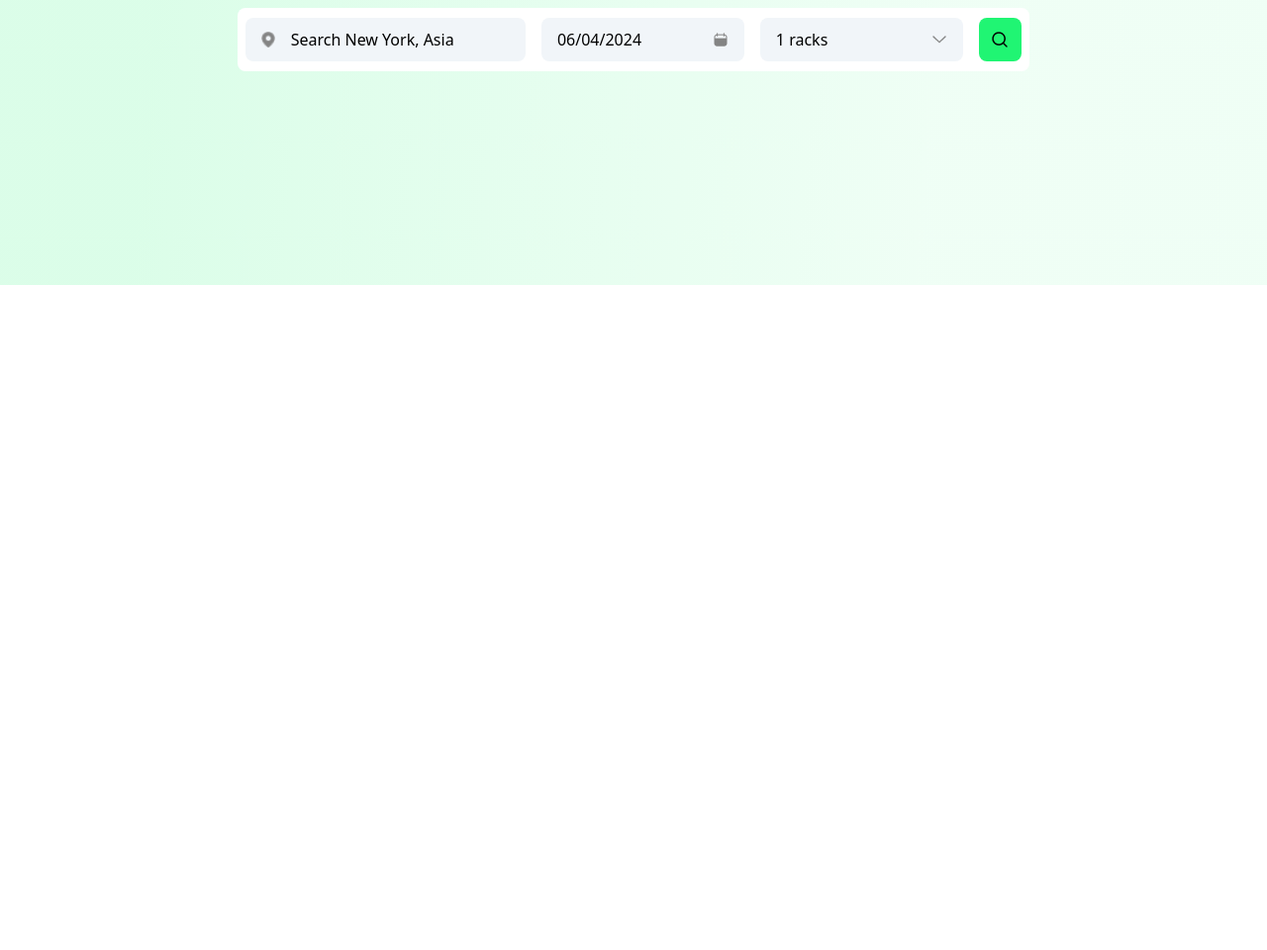
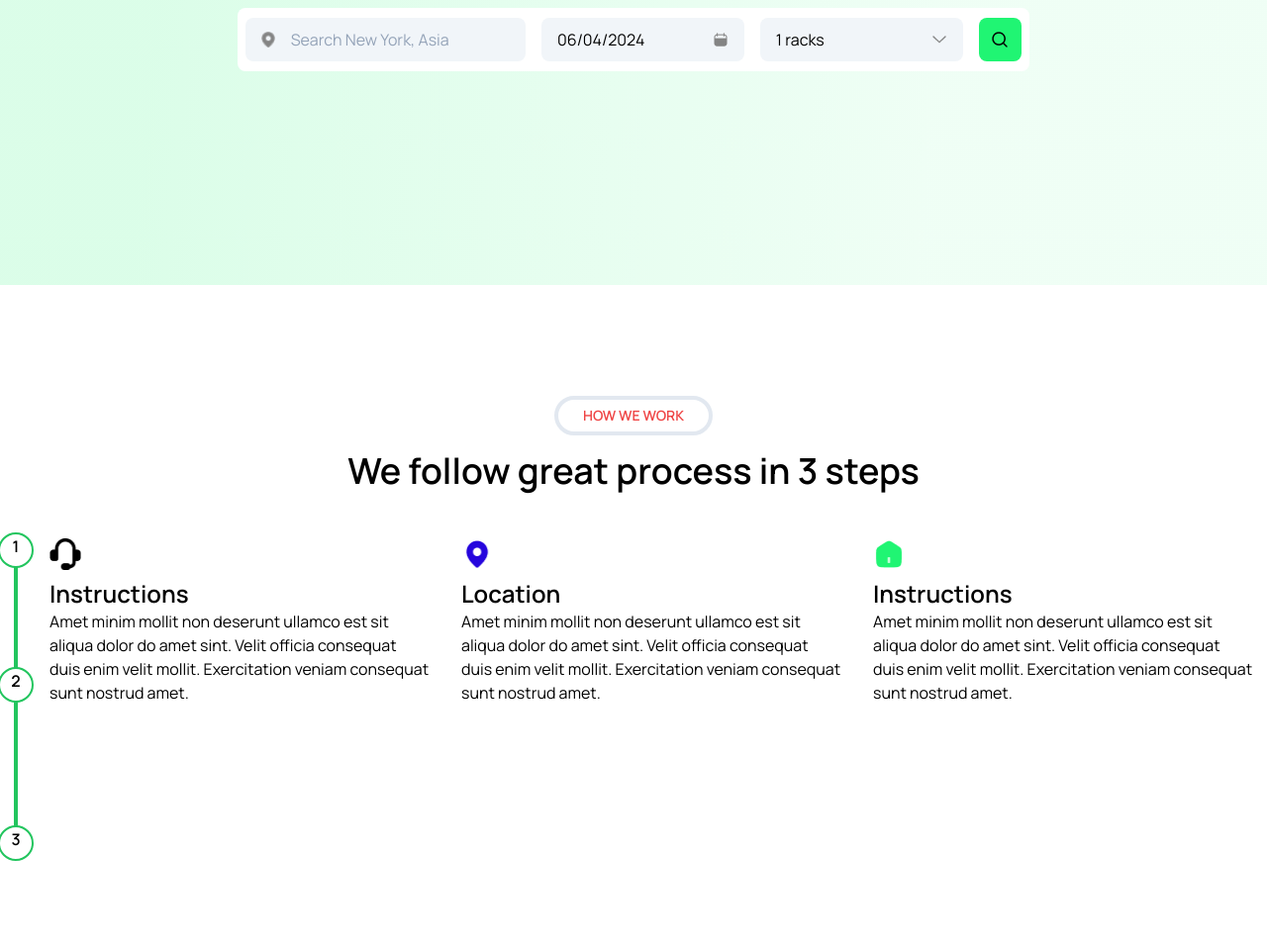
Before and after one commit to saddam-khan-dev/Figma-Design-Tailwind, a website built with Vite: page Home.html in a window 1280 px wide. Shown: the part 416-1376 px from the top of the page at 99% size. Before the commit the page ends 800 px from the top, so only its background shows below. Built offline with nearby package versions, Linux system fonts and the light colour scheme.

Commit message:
working on timeline

```diff
--- a/Home.html
+++ b/Home.html
@@ -1,9 +1,12 @@
 <!DOCTYPE html>
-<html lang="en">
+<html lang="en" class="font-manrope">
 
 <head>
     <meta charset="UTF-8">
     <meta name="viewport" content="width=device-width, initial-scale=1.0">
+    <!-- cusotm Google font manrope  -->
+    <link href="https://fonts.googleapis.com/css2?family=Manrope:wght@400;500;600&display=swap" rel="stylesheet">
+
     <link rel="stylesheet" href="style.css">
     <title>Gorakker</title>
 </head>
@@ -50,11 +53,12 @@
         </nav>
     </header>
     <!-- Navbars End Here -->
-    <!-- Main Section start here -->
+    <!-- Section start here -->
     <section>
+        <!-- main start here -->
         <div class="flex flex-col justify-center items-center bg-custom-header h-[600px] w-full">
-            <div class="flex border-2 border-red-500 rounded-full bg-white h-10 w-60">
-                <p class="flex text-black text-base font-bold justify-center items-center px-8 ">Carry Less, Do More</p>
+            <div class="flex justify-center items-center border-2 border-red-500 rounded-full bg-white h-10 w-60">
+                <p class="flex text-black text-sm font-extrabold ">CARRY LESS, DO MORE</p>
             </div>
             <div class="flex justify-center items-center">
                 <h1 class=" text-black text-5xl font-bold mt-4">Luggage Storage Near You</h1>
@@ -62,7 +66,7 @@
             <div class="flex justify-center items-center gap-4 bg-white h-16 w-[800px] rounded-lg p-2 my-8">
                 <div class="flex justify-start items-center h-11 w-72 rounded-lg bg-slate-100 text-black">
                     <img class="h-4 px-4 cursor-pointer" src="/Images/icon-location.png" alt="">
-                    <p class="">Search New York, Asia</p>
+                    <p class="text-slate-400">Search New York, Asia</p>
                 </div>
                 <div class="flex justify-between items-center px-4 h-11 w-52 rounded-lg bg-slate-100 text-black">
                     <p class="flex justify-start">06/04/2024</p>
@@ -77,6 +81,51 @@
                 </div>
             </div>
         </div>
+        <!-- main end here -->
+        <!-- Timeline Start here -->
+
+        <div class="flex flex-col bg-white text-black border-red-600 h-[700] w-[865]">
+            <div class="flex justify-center">
+                <div class="flex justify-center mt-28 h-10 w-40 rounded-full border-4 border-slate-200">
+                    <p class="flex text-red-500 text-sm font-bold justify-center items-center">HOW WE WORK</p>
+                </div>
+            </div>
+            <div class="flex justify-center my-4">
+                <h1 class="text-4xl font-bold">We follow great process in 3 steps</h1>
+            </div>
+            <div class="flex justify-center align-middle my-8">
+            <div class="flex align-middle justify-center relative border-2 border-green-500 h-80 ">
+                <div class="absolute top-0 -mt-2">
+                <p class="flex justify-center font-bold  bg-white h-9 w-9 border-2 border-green-500 rounded-full">1</p>
+            </div>
+            <div class="absolute top-32 ">
+                <p class="flex justify-center font-bold bg-white h-9 w-9 border-2 border-green-500 rounded-full">2</p>
+            </div>
+            <div class="absolute bottom-0 -mb-2 ">
+                <p class="flex justify-center font-bold bg-white h-9 w-9 border-2 border-green-500 rounded-full">3</p>
+            </div>
+            </div>
+
+        <div class="flex flex-col h-96 w-96 ml-8">
+            <img class="flex w-8 h-8 mb-2" src="/Images/headphone.png" alt="">
+            <p class="flex text-2xl font-bold ">Instructions</p>
+            <p class="flex w-full">Amet minim mollit non deserunt ullamco est sit aliqua dolor do amet sint. Velit officia consequat duis enim velit mollit. Exercitation veniam consequat sunt nostrud amet.</p>
+        </div>
+        <div class="flex flex-col h-96 w-96 ml-8">
+            <img class="flex w-8 h-8 mb-2" src="/Images/location-blue.png" alt="">
+            <p class="flex text-2xl font-bold ">Location</p>
+            <p class="flex w-full">Amet minim mollit non deserunt ullamco est sit aliqua dolor do amet sint. Velit officia consequat duis enim velit mollit. Exercitation veniam consequat sunt nostrud amet.</p>
+        </div>
+        <div class="flex flex-col h-96 w-96 ml-8">
+            <img class="flex w-8 h-8 mb-2" src="/Images/solar_home-2-bold.png" alt="">
+            <p class="flex text-2xl font-bold ">Instructions</p>
+            <p class="flex w-full">Amet minim mollit non deserunt ullamco est sit aliqua dolor do amet sint. Velit officia consequat duis enim velit mollit. Exercitation veniam consequat sunt nostrud amet.</p>
+        </div>
+        </div>
+
+        </div>
+            <!-- Timeline End here -->
+
     </section>
     <!-- Main Header End here -->
 
--- a/tailwind.config.js
+++ b/tailwind.config.js
@@ -10,6 +10,10 @@ module.exports = {
       colors: {
         'custom-green': 'rgba(32, 245, 115, 1)',  // Define the custom color
       },
+      // adding custom google font manrope
+      fontFamily: {
+        'manrope': ['Manrope', 'sans-serif'],  // Add custom font
+      },
     },
   },
   plugins: [],
```
Also changed, not shown: Images/hamburger.png (added).
